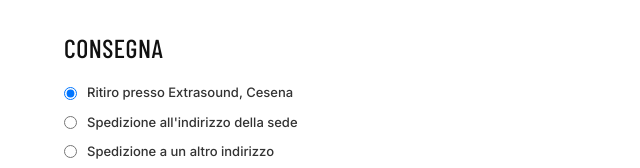
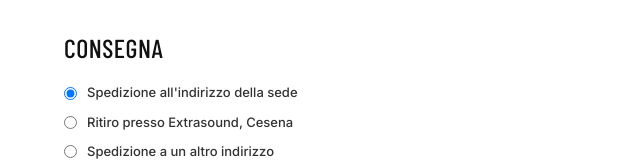
Before and after one commit to matteoextrasound-lang/extrasound-installazioni, a plain HTML site: page richiesta.html in a window 1280 px wide. Shown: the part 1303-1471 px from the top of the page, 0-640 px from the left. Drawn offline with nearby package versions, Linux system fonts and the light colour scheme; a web font is replaced by a local one.

Commit message:
Modulo preventivo: spedizione all'indirizzo della sede come scelta predefinita
Co-Authored-By: Claude Opus 5.5 <noreply@anthropic.com>
Claude-Session: https://claude.ai/code/session_01LeZW9emFhnF1rMBZdeQVWw

```diff
--- a/richiesta.html
+++ b/richiesta.html
@@ -89,8 +89,8 @@
         <fieldset>
           <legend>Consegna</legend>
           <div class="req-radio">
-            <label><input type="radio" name="consegna" value="Ritiro presso Extrasound, Cesena" checked> Ritiro presso Extrasound, Cesena</label>
-            <label><input type="radio" name="consegna" value="Spedizione all'indirizzo della sede"> Spedizione all'indirizzo della sede</label>
+            <label><input type="radio" name="consegna" value="Spedizione all'indirizzo della sede" checked> Spedizione all'indirizzo della sede</label>
+            <label><input type="radio" name="consegna" value="Ritiro presso Extrasound, Cesena"> Ritiro presso Extrasound, Cesena</label>
             <label><input type="radio" name="consegna" value="Spedizione a un altro indirizzo"> Spedizione a un altro indirizzo</label>
           </div>
           <label id="req-altro" hidden>Indirizzo di consegna<textarea name="indirizzo_consegna" rows="2" disabled placeholder="Via, numero, CAP, città, provincia; nome di chi riceve se diverso dal referente"></textarea></label>
```
